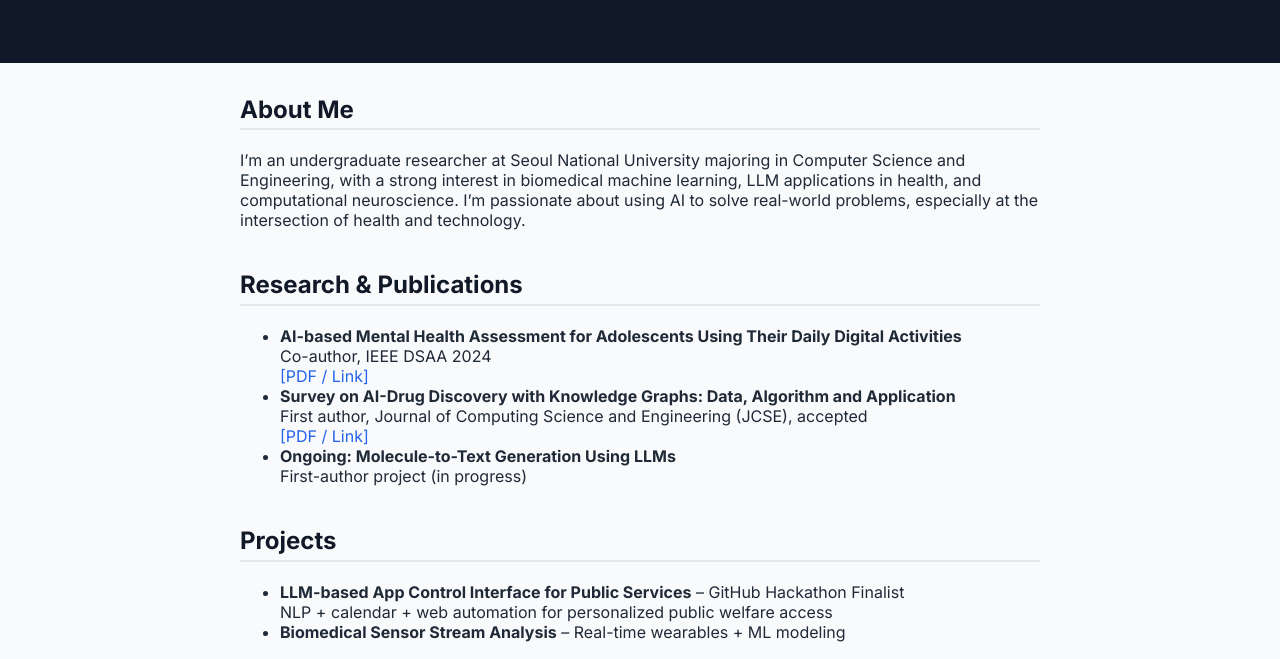
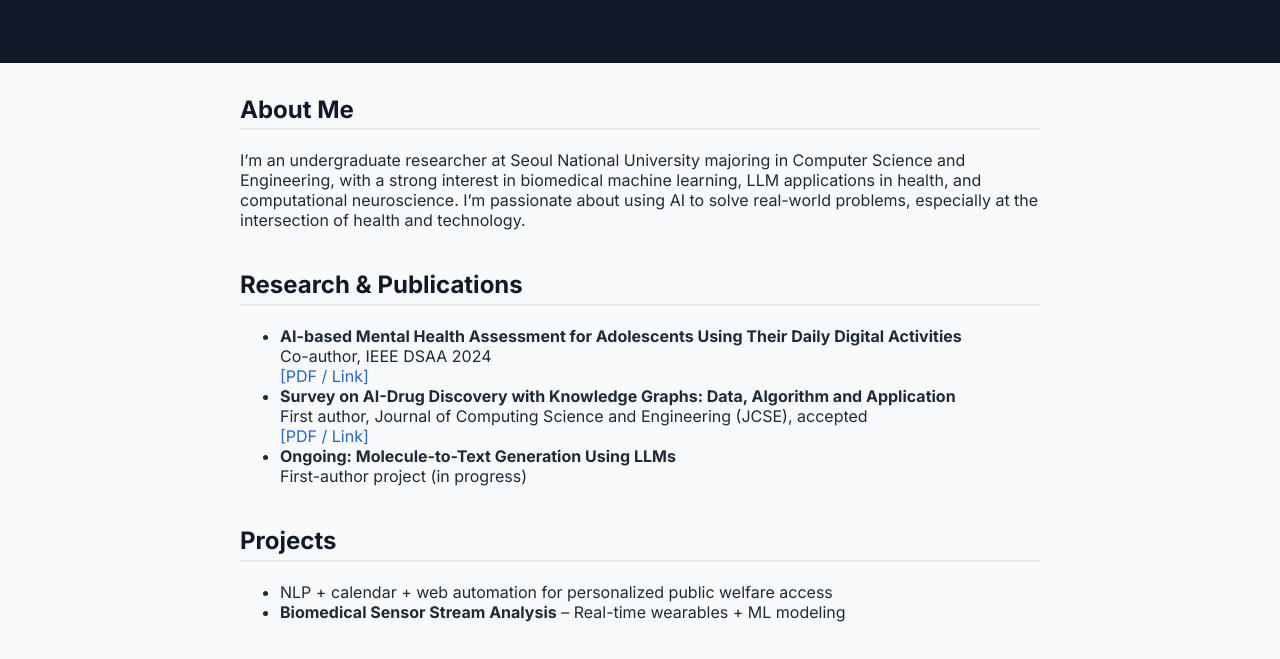
Before and after one commit to hanE111/hane111.github.io, a plain HTML site: page index.html in a window 1280 px wide. Shown: the part 129-788 px from the top of the page. Drawn offline with Linux system fonts and the light colour scheme.

Commit message:
remove fake info
Removed project title from the list of projects.

```diff
--- a/index.html
+++ b/index.html
@@ -95,7 +95,6 @@
       <h2>Projects</h2>
       <ul>
         <li>
-          <strong>LLM-based App Control Interface for Public Services</strong> – GitHub Hackathon Finalist<br />
           NLP + calendar + web automation for personalized public welfare access
         </li>
         <li>
```
